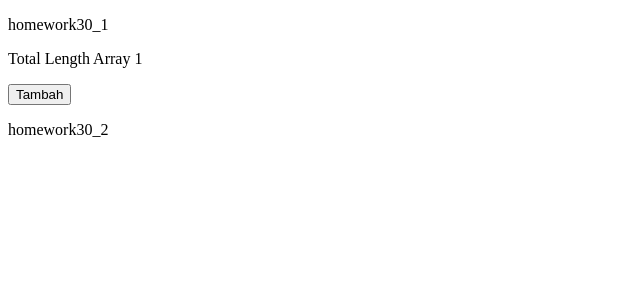
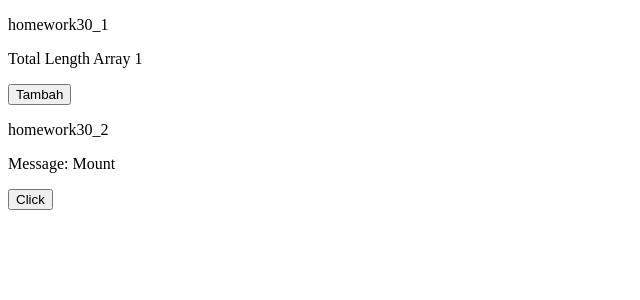
Before and after one commit to kentangkiting/Homework30, a React (Vite) app: page / in a window 1280 px wide. Shown: the top 300 px of the page, without its empty margins (0-640 px from the left). Built offline with nearby package versions, Linux system fonts and the light colour scheme.

Commit message:
Homework30_2

```diff
--- a/src/homework30_2.tsx
+++ b/src/homework30_2.tsx
@@ -0,0 +1,23 @@
+import { useState, useEffect } from "react";
+function Contoh() {
+  const [message, setMessage] = useState("Mount");
+
+  useEffect(() => {
+    document.title = message;
+    return () => {
+      console.log("Unmount");
+    };
+  }, [message]);
+
+  const handleClick = () => {
+    setMessage("Updated");
+  };
+  return (
+    <div>
+      <p>Message: {message}</p>
+      <button onClick={handleClick}>Click</button>
+    </div>
+  );
+}
+
+export default Contoh;
--- a/src/main.tsx
+++ b/src/main.tsx
@@ -1,11 +1,13 @@
 import { StrictMode } from "react";
 import { createRoot } from "react-dom/client";
 import Total from "./homework30_1.tsx";
+import Contoh from "./homework30_2.tsx";
 
 createRoot(document.getElementById("root")!).render(
   <StrictMode>
     <p>homework30_1</p>
     <Total />
     <p>homework30_2</p>
+    <Contoh />
   </StrictMode>
 );
```
